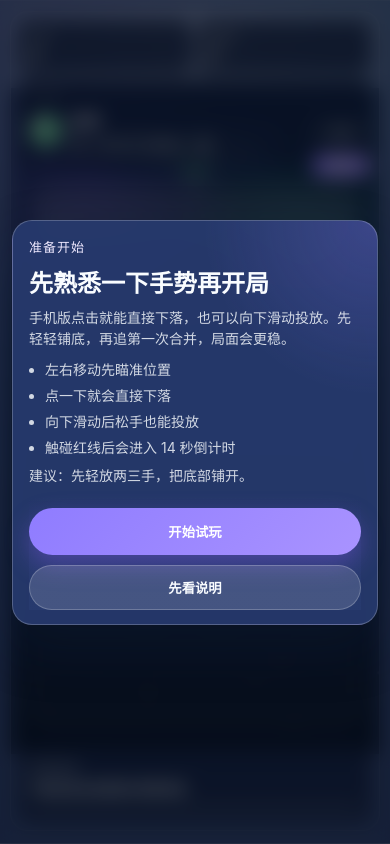
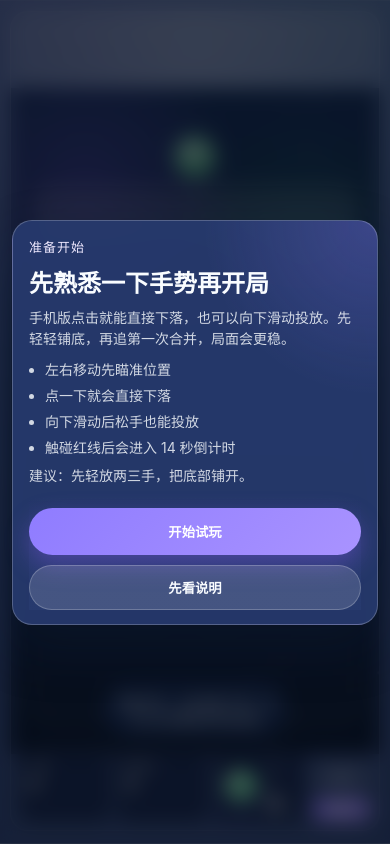
Before and after one commit to Window-Wer01/A-Plane, a plain HTML site: page mobile.html in a window 390 px wide. Drawn offline with Linux system fonts and the light colour scheme.

Commit message:
Add files via upload

```diff
--- a/mobile.html
+++ b/mobile.html
@@ -13,22 +13,19 @@
         <div class="canvas-wrap">
           <canvas id="gameCanvas" width="420" height="760" aria-label="啵啵星团手机验证版画布"></canvas>
           <div class="overlay-hud">
-            <div class="overlay-pill compact-pill">
+            <div class="overlay-pill score-pill compact-pill">
               <span class="overlay-label">分数</span>
               <strong id="scoreValue">0</strong>
             </div>
-            <div class="overlay-pill compact-pill">
+            <div class="overlay-pill best-pill compact-pill">
               <span class="overlay-label">最高分</span>
               <strong id="bestValue">0</strong>
             </div>
-            <div class="overlay-pill next-pill">
-              <span class="overlay-label">下一只</span>
-              <div class="next-meta overlay-next-meta">
-                <div id="nextBlob" class="next-blob"></div>
-                <div>
-                  <strong id="nextName">孢子</strong>
-                  <span id="nextHint" class="next-hint">轻轻下滑，更像泡泡</span>
-                </div>
+            <div class="overlay-pill next-pill compact-next-pill">
+              <div id="nextBlob" class="next-blob"></div>
+              <div class="compact-next-copy">
+                <span class="overlay-label">下一只</span>
+                <strong id="nextName">孢子</strong>
               </div>
             </div>
           </div>
@@ -37,12 +34,8 @@
             <button id="restartBtn" class="overlay-control-btn primary-btn" type="button" aria-label="重新开始">重开</button>
           </div>
           <div id="statusBanner" class="status-banner">手机模式：点击直接下落，也可以下滑投放</div>
-          <section id="dangerMeter" class="danger-meter overlay-danger-meter" data-state="safe" aria-live="polite">
-            <div class="danger-meter-head">
-              <span>危险监测</span>
-              <strong id="dangerText">开始后会在这里显示危险状态</strong>
-            </div>
-            <div class="danger-bar">
+          <section id="dangerMeter" class="danger-meter overlay-danger-meter compact-danger-meter" data-state="safe" aria-live="polite">
+            <div class="danger-bar compact-danger-bar">
               <div id="dangerFill" class="danger-fill"></div>
             </div>
           </section>
--- a/styles.css
+++ b/styles.css
@@ -392,12 +392,13 @@ code {
 .overlay-hud {
   position: absolute;
   left: 10px;
-  right: 10px;
-  top: 10px;
+  right: 86px;
+  bottom: 14px;
   z-index: 2;
   display: grid;
-  grid-template-columns: repeat(2, minmax(0, 1fr));
+  grid-template-columns: repeat(3, minmax(0, 1fr));
   gap: 8px;
+  align-items: stretch;
   pointer-events: none;
 }
 
@@ -423,19 +424,35 @@ code {
   font-size: 18px;
 }
 
-.next-pill {
-  grid-column: 1 / -1;
-}
-
-.overlay-next-meta {
+.next-pill,
+.score-pill,
+.best-pill {
+  min-height: 58px;
+}
+
+.compact-next-pill {
+  display: flex;
+  align-items: center;
   gap: 8px;
-  margin-top: 4px;
-}
-
-  .overlay-controls {
+}
+
+.compact-next-copy {
+  min-width: 0;
+}
+
+.compact-next-copy strong {
+  display: block;
+  margin-top: 2px;
+  font-size: 15px;
+  white-space: nowrap;
+  overflow: hidden;
+  text-overflow: ellipsis;
+}
+
+.overlay-controls {
     position: absolute;
     right: 10px;
-    top: 106px;
+    bottom: 14px;
     z-index: 2;
     display: flex;
     flex-direction: column;
@@ -466,10 +483,26 @@ code {
   position: absolute;
   left: 10px;
   right: 10px;
-  bottom: 10px;
+  bottom: 82px;
   z-index: 2;
   margin-top: 0;
   pointer-events: none;
+}
+
+.compact-danger-meter {
+  padding: 0;
+  border: none;
+  border-radius: 999px;
+  background: transparent;
+  box-shadow: none;
+  backdrop-filter: none;
+}
+
+.compact-danger-bar {
+  height: 4px;
+  border-radius: 999px;
+  background: rgba(255, 255, 255, 0.1);
+  box-shadow: none;
 }
 
 .danger-meter-head {
@@ -1513,17 +1546,18 @@ code {
   }
 
   .status-banner {
-    top: 108px;
+    top: auto;
+    bottom: 94px;
     min-width: 0;
-    max-width: calc(100% - 20px);
+    max-width: calc(100% - 104px);
     padding: 8px 10px;
     font-size: 12px;
   }
 
   .overlay-hud {
     left: 8px;
-    right: 8px;
-    top: 8px;
+    right: 74px;
+    bottom: 8px;
     gap: 6px;
   }
 
@@ -1536,21 +1570,15 @@ code {
     font-size: 16px;
   }
 
-  .overlay-next-meta {
-    gap: 6px;
-  }
-
   .mobile-play-shell .overlay-danger-meter {
     left: 8px;
+    right: 74px;
+    bottom: 72px;
+  }
+
+  .mobile-play-shell .overlay-controls {
     right: 8px;
     bottom: 8px;
-    padding: 9px 10px;
-    border-radius: 12px;
-  }
-
-  .mobile-play-shell .overlay-controls {
-    right: 8px;
-    top: 108px;
     gap: 6px;
   }
 
@@ -1561,13 +1589,8 @@ code {
     font-size: 11px;
   }
 
-  .mobile-play-shell .overlay-danger-meter .danger-meter-head {
-    margin-bottom: 6px;
-    font-size: 12px;
-  }
-
-  .mobile-play-shell .overlay-danger-meter .danger-meter-head strong {
-    font-size: 12px;
+  .mobile-play-shell .compact-danger-bar {
+    height: 3px;
   }
 
   .mobile-start-card {
```
Also changed, not shown: game.js.
